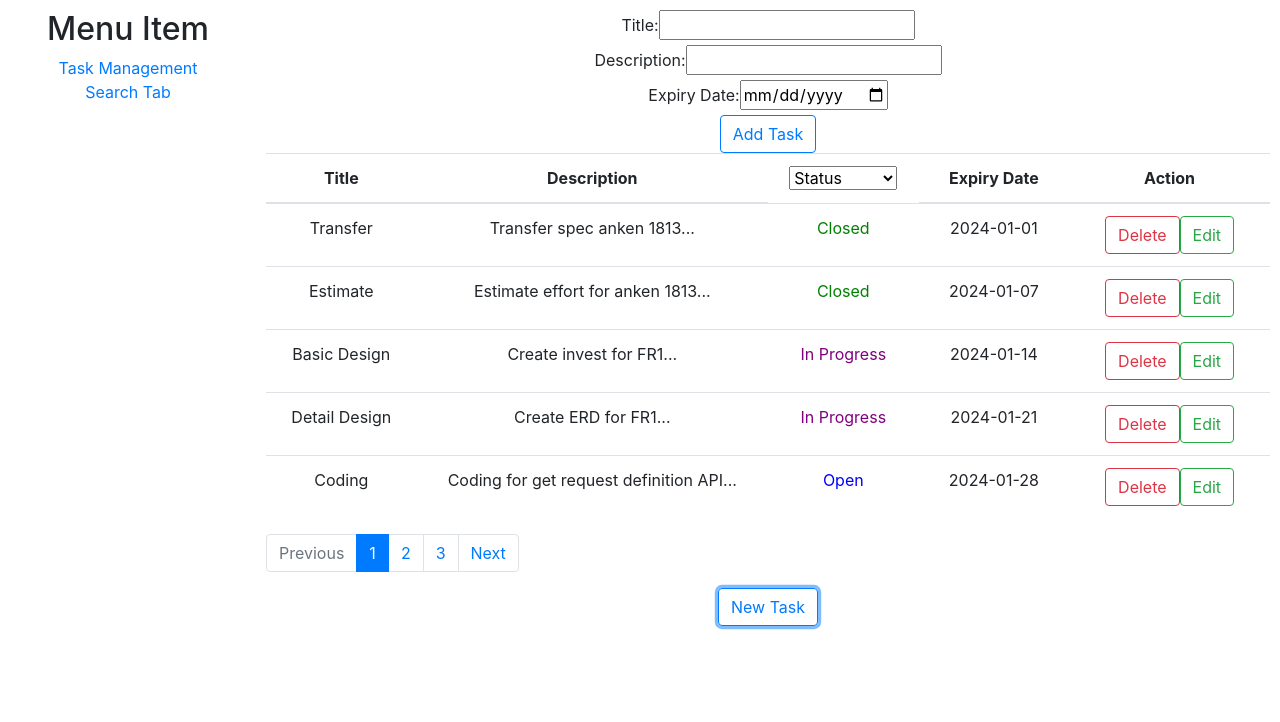
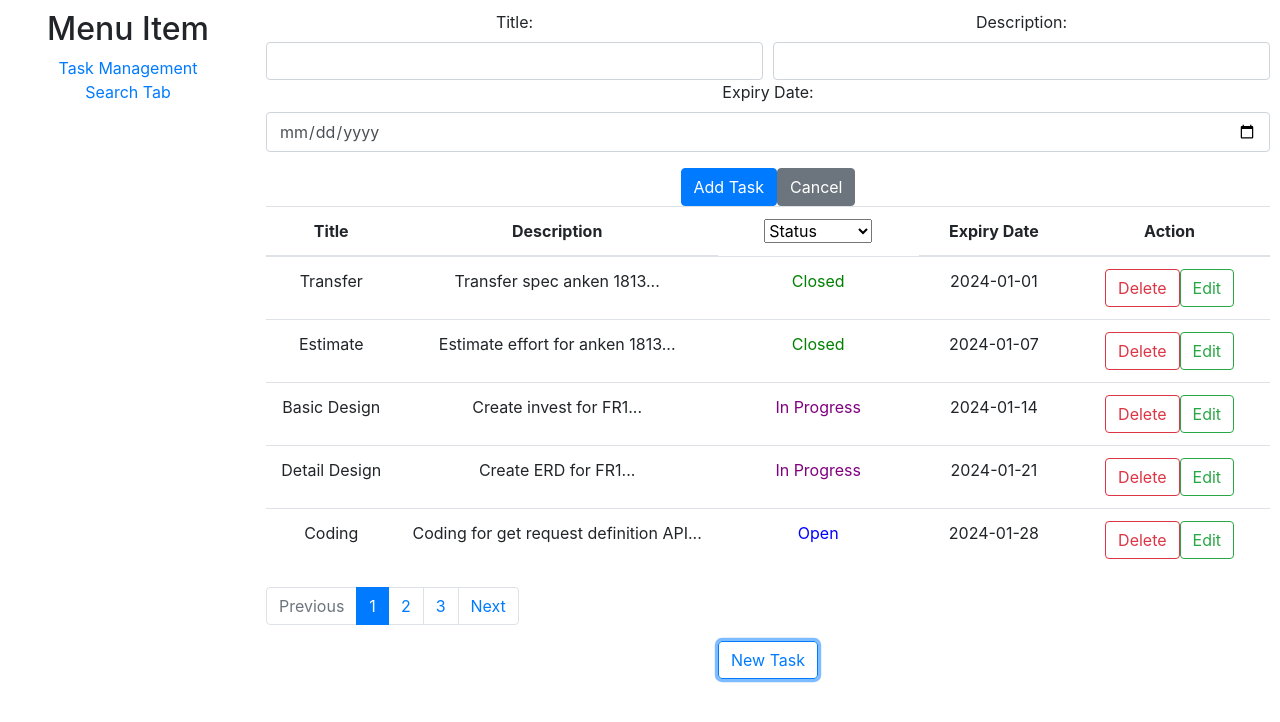
Before and after one commit to nhatyg/taskManagement, a React (Create React App) app: page / in a window 1280 px wide. Both pictures are taken after a click on the button "New Task". Shown: the top 722 px of the page. Built offline with nearby package versions, Linux system fonts and the light colour scheme.

Commit message:
Update file name taskData

```diff
--- a/src/components/Search.js
+++ b/src/components/Search.js
@@ -1,6 +1,6 @@
 import React from 'react';
 import { filter, includes, orderBy as funcOrderBy, remove, reject } from 'lodash';
-import { taskData } from '../mocks/task';
+import { taskData } from '../mocks/taskData';
 
 class Search extends React.Component {
   constructor(props) {
--- a/src/components/Task.js
+++ b/src/components/Task.js
@@ -1,6 +1,6 @@
 import React from 'react';
 import { filter, includes, orderBy as funcOrderBy, remove, reject } from 'lodash';
-import { taskData } from '../mocks/task'
+import { taskData } from '../mocks/taskData'
 import { v4 as uuidv4 } from 'uuid';
 
 class TaskList extends React.Component {
@@ -241,46 +241,52 @@ class TaskList extends React.Component {
       <div>
         {this.state.showForm && ( // Show the form only when showForm is true
           <form onSubmit={this.handleAdd}>
-            <div>
+          <div className="form-row">
+            <div className="col">
               <label>Title:</label>
               <input
                 type="text"
                 name="title"
+                className="form-control"
                 value={this.state.newTask.title}
                 onChange={this.handleInputChange}
                 required
               />
             </div>
-            <div>
+            <div className="col">
               <label>Description:</label>
               <input
                 type="text"
                 name="description"
+                className="form-control"
                 value={this.state.newTask.description}
                 onChange={this.handleInputChange}
                 required
               />
             </div>
-            <div>
+          </div>
+          <div className="form-group">
             <label>Expiry Date:</label>
             <input
               type="date"
               name="expiryDate"
+              className="form-control"
               value={this.state.newTask.expiryDate}
               onChange={this.handleInputChange}
               required
             />
           </div>
-            <button class="btn btn-outline-primary">Add Task</button>
+          <button type="submit" className="btn btn-primary">Add Task</button>
+          <button type="button" className="btn btn-secondary" onClick={this.toggleForm}>Cancel</button>
         </form>
         )}
         <form onSubmit={this.handleFormSubmit}>
           <table className="table table-hover table-responsive-lg">
             <thead>
               <tr>
-                <th style={{ width: "15%" }} className="text-center">Title</th>
-                <th style={{ width: "35%" }} className="text-center">Description</th>
-                <td style={{ width: "15%" }} className="text-center">
+                <th style={{ width: "13%" }} className="text-center">Title</th>
+                <th style={{ width: "32%" }} className="text-center">Description</th>
+                <td style={{ width: "20%" }} className="text-center">
                   <select className="form-select" value={this.state.filterStatus} onChange={(e) => this.handleFilterChange(e.target.value)}>
                     <option value="all">Status</option>
                     <option value="1">Open</option>
```
Also changed, not shown: src/mocks/taskData.js (renamed from src/mocks/task.js). Lines whose indentation alone changed are shown as unchanged.
